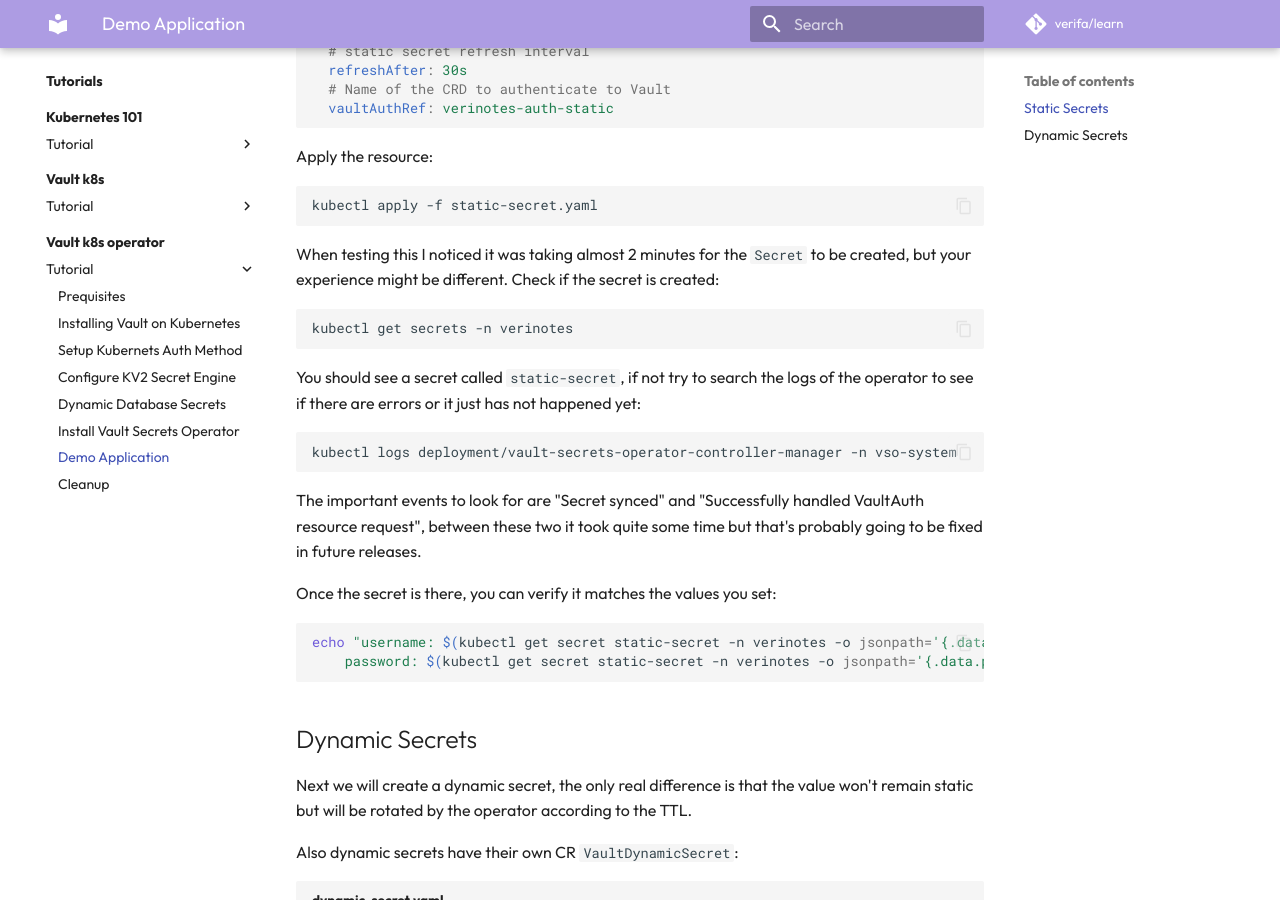
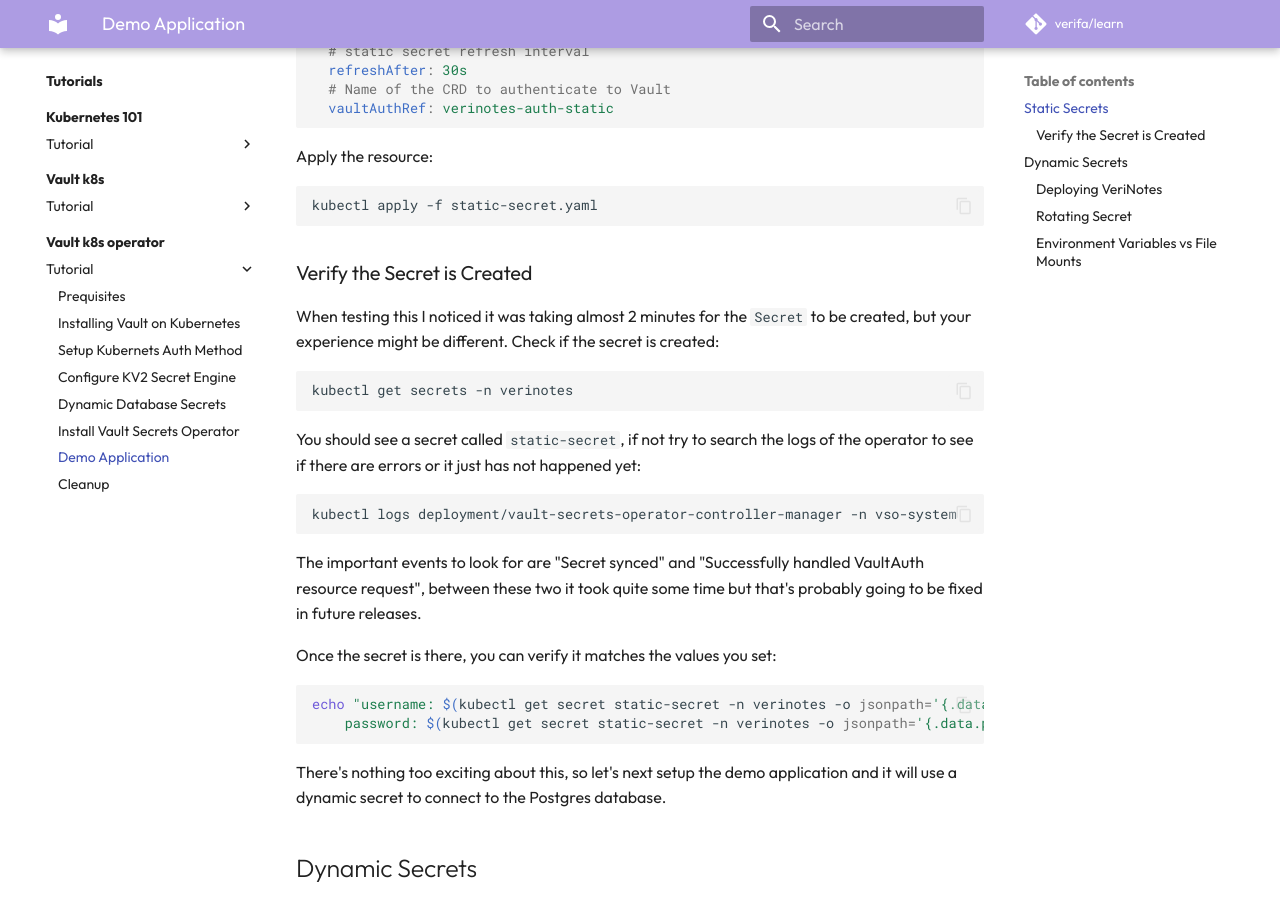
Before and after one commit to verifa/learn, an MkDocs documentation site: the page built from docs/tutorials/vault-k8s-operator/verinotes.md, in a window 1280 px wide and 900 px high, scrolled down 881 px. Built offline with MkDocs 1.6.1 and Material for MkDocs 9.7.7, drawn with Linux system fonts in a browser that asks for light colours; comment, search, counter and statistics services are not loaded; some of the changed text lies outside the part shown.

Commit message:
updates to verinotes.md, remember to update the imageRef

````diff
--- a/docs/tutorials/vault-k8s-operator/verinotes.md
+++ b/docs/tutorials/vault-k8s-operator/verinotes.md
@@ -24,12 +24,13 @@
 kubectl apply -f static-secret.yaml
 ```
 
+### Verify the Secret is Created
+
 When testing this I noticed it was taking almost 2 minutes for the `Secret` to be created, but your experience might be different. Check if the secret is created:
 
 ```bash
 kubectl get secrets -n verinotes
 ```
-
 
 You should see a secret called `static-secret`, if not try to search the logs of the operator to see if there are errors or it just has not happened yet:
 
@@ -46,6 +47,8 @@
 echo "username: $(kubectl get secret static-secret -n verinotes -o jsonpath='{.data.username}' | base64 -d) \
 	password: $(kubectl get secret static-secret -n verinotes -o jsonpath='{.data.password}' | base64 -d)"
 ```
+
+There's nothing too exciting about this, so let's next setup the demo application and it will use a dynamic secret to connect to the Postgres database.
 
 
 ## Dynamic Secrets
@@ -72,6 +75,9 @@
 kubectl get secret vso-postgres-creds
 ```
 
+
+### Deploying VeriNotes
+
 Now deploy VeriNotes `Deployment`:
 
 ```yaml title="verinotes-deployment.yaml"
@@ -96,6 +102,8 @@
 open http://localhost:3000 && kubectl port-forward deploy/verinotes-deployment 3000:3000
 ```
 
+### Rotating Secret
+
 As stated earlier, we configured the Vault Operator to also do a rolling restart on the `Deployment` whenever the secret is rotated, this seems to work nicely and you can see that before the TTL (1 minute), a new pod will come up and the old one will be terminated (once new is up and running of course):
 
 ```bash
@@ -104,6 +112,8 @@
 ```
 
 This is quite neat, because the connection to the database will terminate when the user is removed by Vault in the backend (when it's time to rotate). In the demo the TTL is very short, you probably want to use a higher value in production to reduce load on your Kubernetes API server and Vault.
+
+### Environment Variables vs File Mounts
 
 It's also worthy to note that VeriNotes uses environment values to receive the secret, this is not ideal actually. The most secure way to consume secrets is from a memory backed (tmpfs is used by default for secrets!) volume as files, kubelet will also update the file contents without restarting the pod. Let's demostrate this:
 
@@ -115,6 +125,7 @@
 
 Observe the values, after a minute or so the value should change:
 
+
 ```bash
 kubectl exec -it deployment/alpine-deployment -- cat /postgres-secret/username
 kubectl exec -it deployment/alpine-deployment -- cat /postgres-secret/password
````
